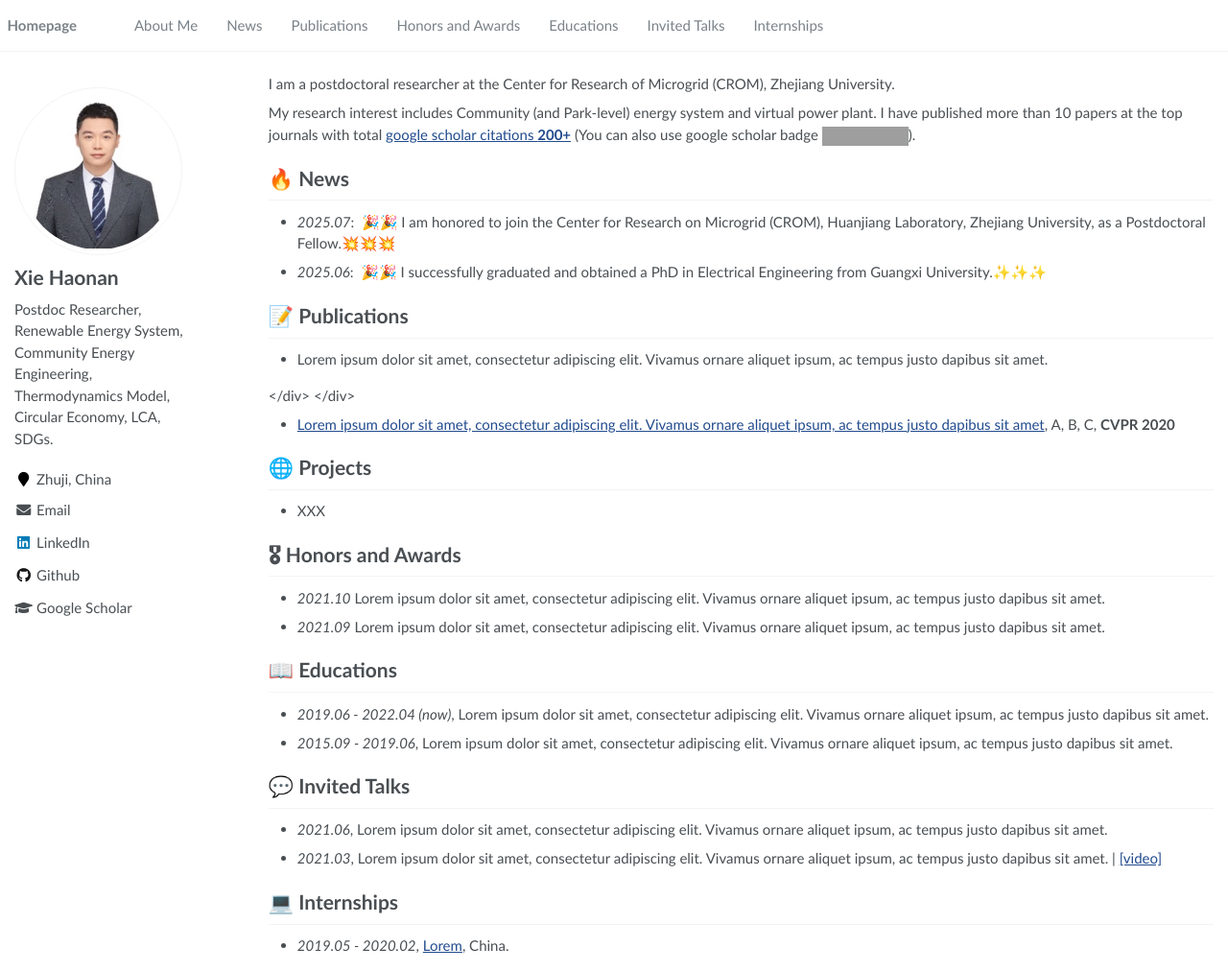
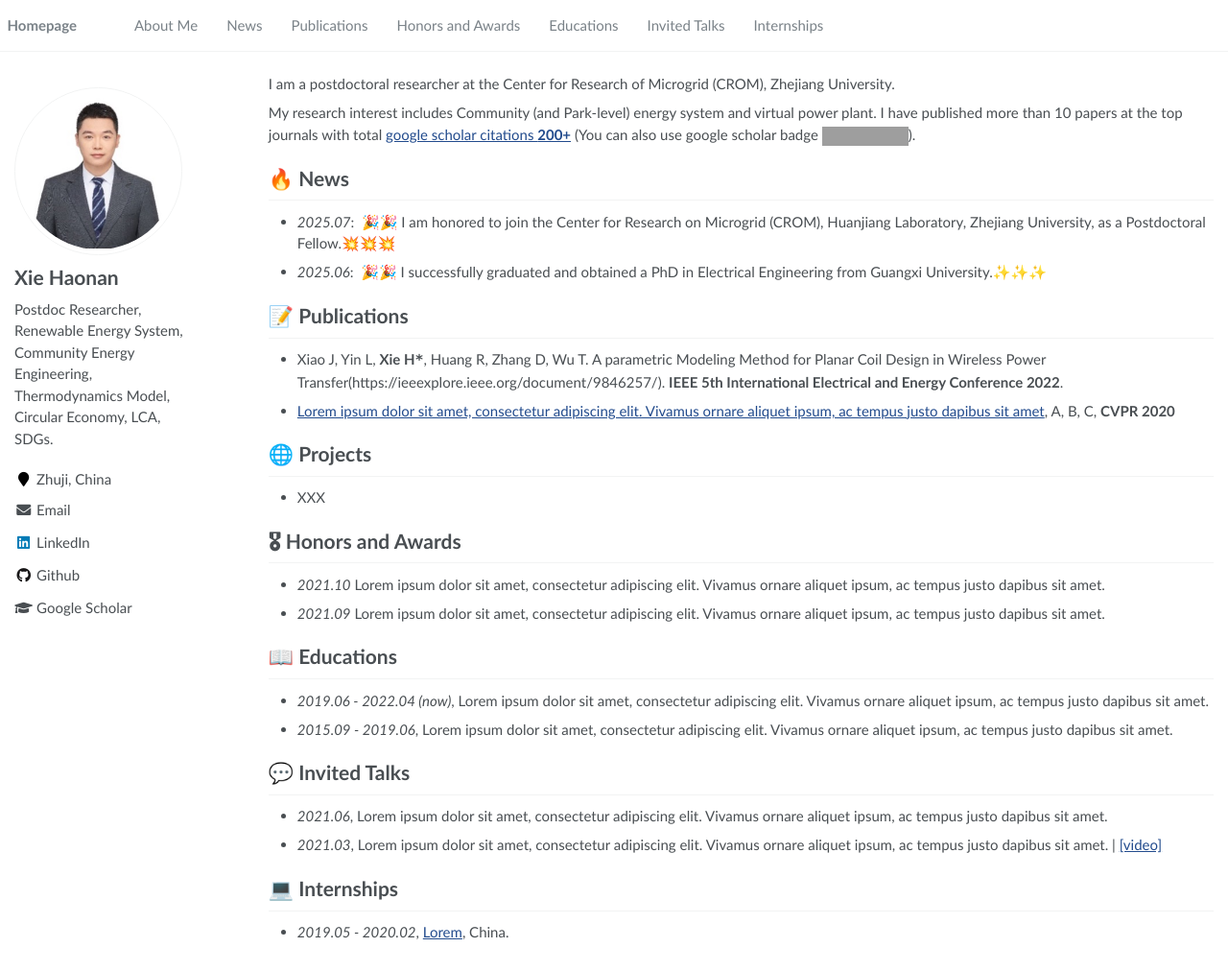
Before and after one commit to xie-haonan/xie-haonan.github.io, a Jekyll site: the page built from _pages/about.md, in a window 1280 px wide and 1012 px high. Shown: the whole window at 96% size. Built offline with Jekyll 4.4.1, drawn with Linux system fonts in a browser that asks for light colours; grey boxes are pictures that could not be loaded.

Commit message:
文章修改

```diff
--- a/_pages/about.md
+++ b/_pages/about.md
@@ -37,9 +37,7 @@ My research interest includes Community (and Park-level) energy system and virtu
 
 [**Project**](https://scholar.google.com/citations?view_op=view_citation&hl=zh-CN&user=DhtAFkwAAAAJ&citation_for_view=DhtAFkwAAAAJ:ALROH1vI_8AC) <strong><span class='show_paper_citations' data='DhtAFkwAAAAJ:ALROH1vI_8AC'></span></strong> -->
 
-- Lorem ipsum dolor sit amet, consectetur adipiscing elit. Vivamus ornare aliquet ipsum, ac tempus justo dapibus sit amet.
-</div>
-</div>
+- Xiao J, Yin L, **Xie H`*`**, Huang R, Zhang D, Wu T. A parametric Modeling Method for Planar Coil Design in Wireless Power Transfer(https://ieeexplore.ieee.org/document/9846257/). **IEEE 5th International Electrical and Energy Conference 2022**.
 
 - [Lorem ipsum dolor sit amet, consectetur adipiscing elit. Vivamus ornare aliquet ipsum, ac tempus justo dapibus sit amet](https://github.com), A, B, C, **CVPR 2020**
 
```
